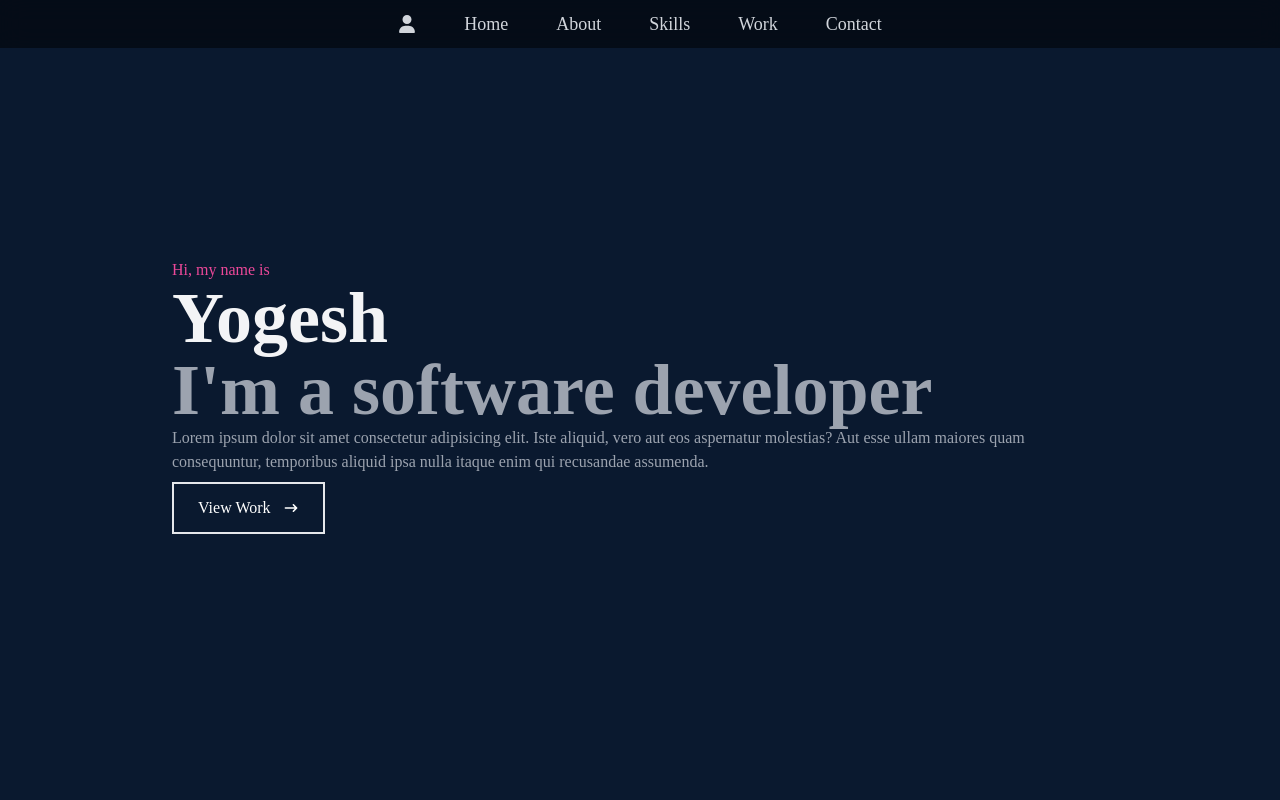
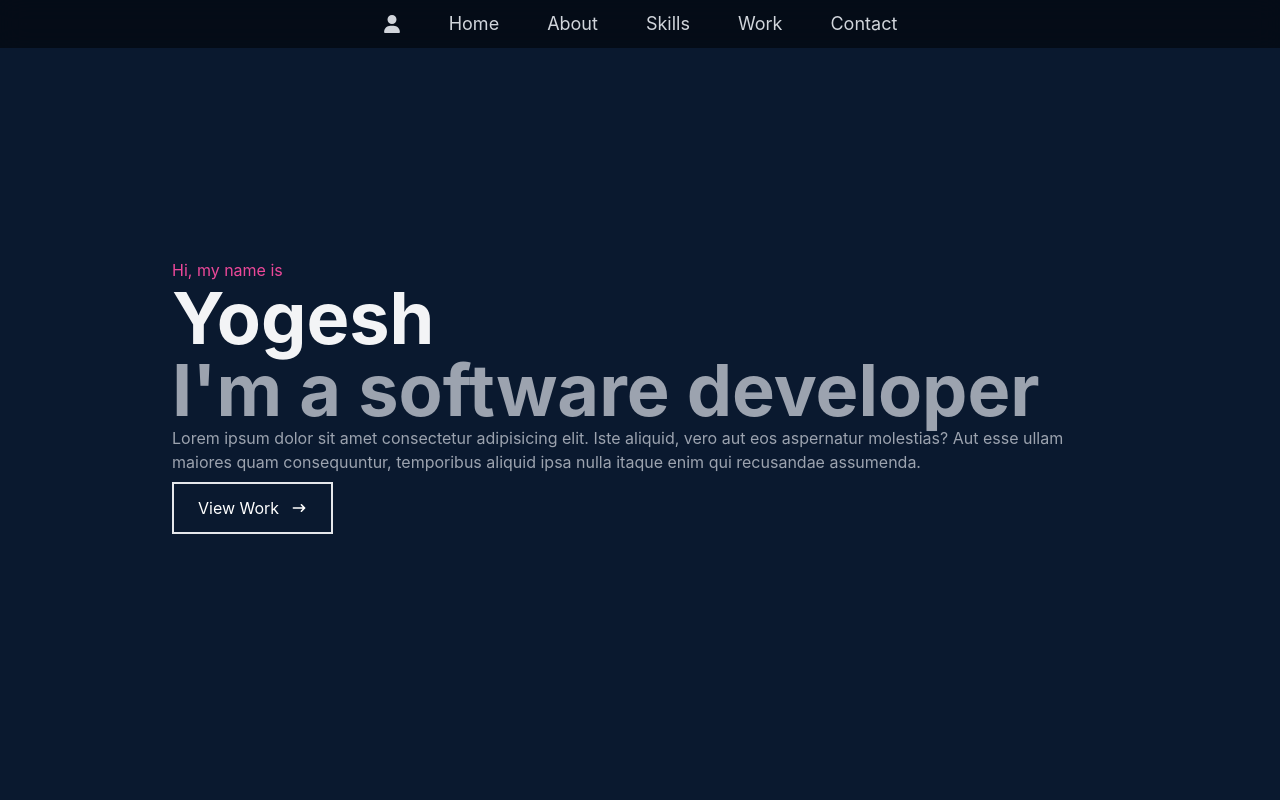
Before and after one commit to yogesh-ch-ss/PortfolioWebsite, a React (Create React App) app in the folder portfolio/: page / in a window 1280 px wide. Shown: the top 800 px of the page. Built offline with nearby package versions, Linux system fonts and the light colour scheme; the HTML template or start-up script is replaced by a standard one.

Commit message:
font change

```diff
--- a/portfolio/src/index.css
+++ b/portfolio/src/index.css
@@ -2,11 +2,15 @@
 @tailwind components;
 @tailwind utilities;
 
-@import url("https://fonts.googleapis.com/css2?family=Raleway:ital,wght@0,100..900;1,100..900&display=swap");
+/* @import url("https://fonts.googleapis.com/css2?family=Raleway:ital,wght@0,100..900;1,100..900&display=swap"); */
+/* @import url('https://fonts.googleapis.com/css2?family=Noto+Sans:ital,wght@0,100..900;1,100..900&display=swap'); */
+/* @import url('https://fonts.googleapis.com/css2?family=Roboto:ital,wght@0,100;0,300;0,400;0,500;0,700;0,900;1,100;1,300;1,400;1,500;1,700;1,900&display=swap'); */
+@import url("https://fonts.googleapis.com/css2?family=Inter:wght@100..900&display=swap");
 
 @layer base {
   body {
-    @apply font-[Raleway];
+    /* @apply font-[Raleway]; */
+    font-family: "Inter", sans-serif;
   }
   li {
     @apply px-4;
```
